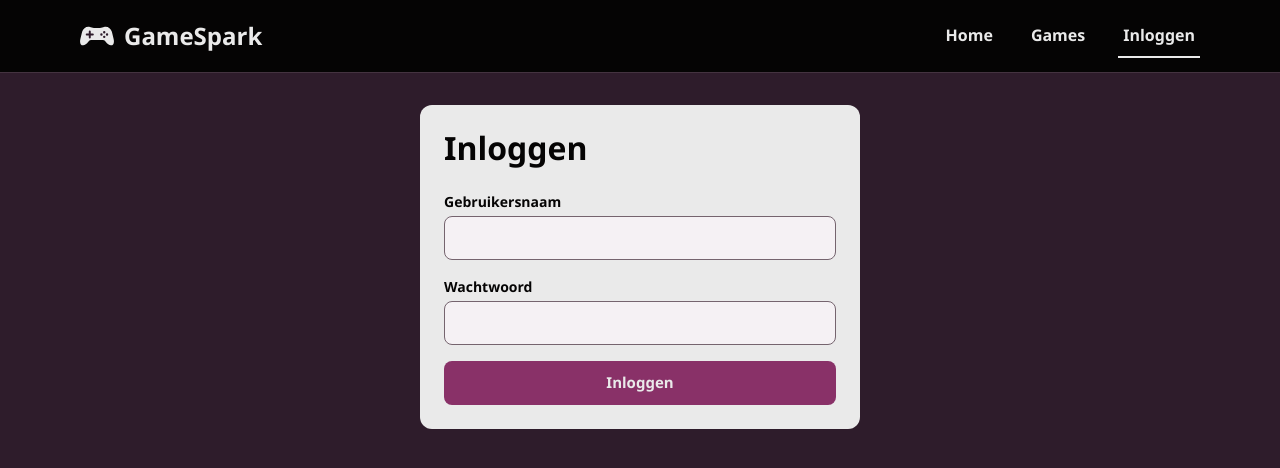
After one commit to robinvanmeel12-lgtm/GameSpark, a PHP site: page /login.php in a window 1280 px wide. The commit adds this page. Shown: the top 468 px of the page. Run offline with PHP 8.4, Linux system fonts and the light colour scheme.

Commit message:
Front-End Admin Login

```diff
--- a/css/style.css
+++ b/css/style.css
@@ -152,6 +152,23 @@ button, input, select { color: inherit; font: inherit; }
     border-radius: 12px;
     background: var(--alabaster);
 }
+
+.login-page { max-width: 440px; }
+
+.login-form { display: grid; gap: 16px; margin-top: 24px; }
+.login-field { display: grid; gap: 4px; }
+.login-field label { font-size: 0.875rem; font-weight: 650; }
+
+.login-field input {
+    width: 100%;
+    min-height: 44px;
+    padding: 8px 12px;
+    border: 1px solid #75646e;
+    border-radius: 8px;
+    background: #f5f1f4;
+}
+
+.login-form button { cursor: pointer; }
 
 .game-filters {
     display: flex;
--- /dev/null
+++ b/login.php
@@ -0,0 +1,33 @@
+<?php
+
+require_once __DIR__ . '/app/helpers.php';
+
+$pageTitle = 'Inloggen | GameSpark';
+$activePage = 'login';
+require __DIR__ . '/resources/views/components/header.php';
+?>
+<main class="page-shell login-page" id="inhoud">
+    <section class="content-panel" aria-labelledby="login-title">
+        <h1 id="login-title">Inloggen</h1>
+
+        <form class="login-form" action="login.php" method="post">
+            <div class="login-field">
+                <label for="username">Gebruikersnaam</label>
+                <input type="text" id="username" name="username" autocomplete="username" required>
+            </div>
+
+            <div class="login-field">
+                <label for="password">Wachtwoord</label>
+                <input type="password" id="password" name="password" autocomplete="current-password" required>
+            </div>
+
+            <button class="button button-primary" type="submit">Inloggen</button>
+
+            <?php if ($_SERVER['REQUEST_METHOD'] === 'POST'): ?>
+                <p class="message" role="status">Inloggen is nog niet beschikbaar.</p>
+            <?php endif; ?>
+        </form>
+    </section>
+</main>
+</body>
+</html>
--- a/resources/views/components/header.php
+++ b/resources/views/components/header.php
@@ -18,6 +18,7 @@
         <nav class="desktop-nav" aria-label="Hoofdnavigatie">
             <a href="index.php"<?= $activePage === 'home' ? ' aria-current="page"' : '' ?>>Home</a>
             <a href="games.php"<?= $activePage === 'games' ? ' aria-current="page"' : '' ?>>Games</a>
+            <a href="login.php"<?= $activePage === 'login' ? ' aria-current="page"' : '' ?>>Inloggen</a>
         </nav>
 
         <details class="mobile-menu">
@@ -25,6 +26,7 @@
             <nav aria-label="Mobiele navigatie">
                 <a href="index.php"<?= $activePage === 'home' ? ' aria-current="page"' : '' ?>>Home</a>
                 <a href="games.php"<?= $activePage === 'games' ? ' aria-current="page"' : '' ?>>Games</a>
+                <a href="login.php"<?= $activePage === 'login' ? ' aria-current="page"' : '' ?>>Inloggen</a>
             </nav>
         </details>
     </div>
```
